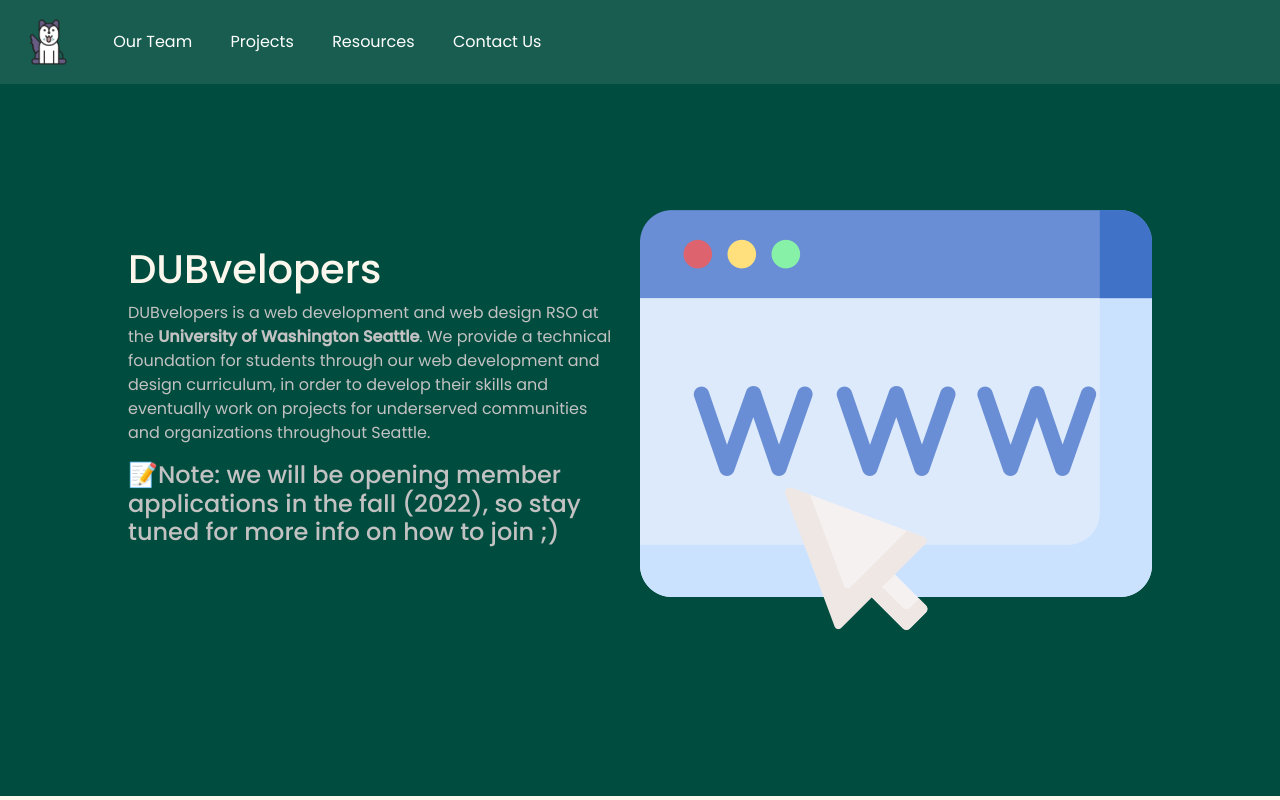
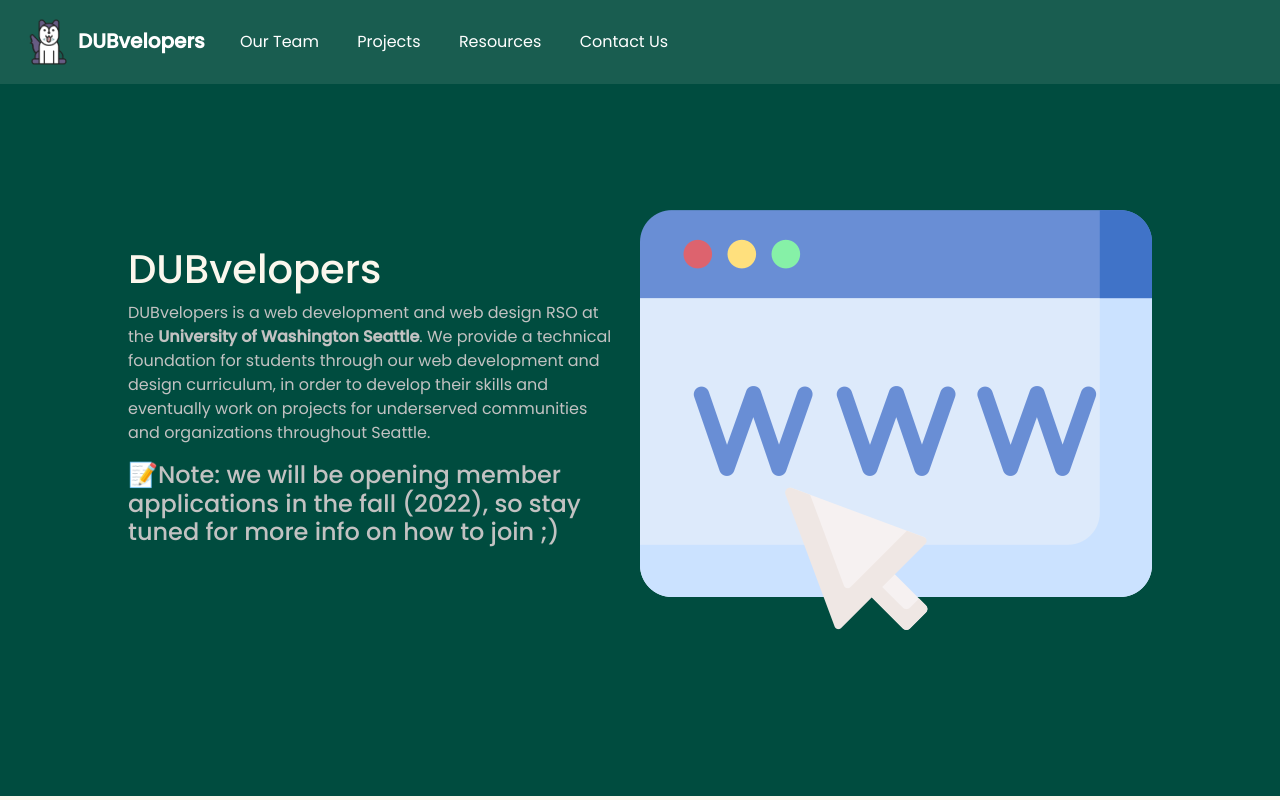
Before and after one commit to DUBvelopers/dubvelopers-site, a React (Create React App) app: page / in a window 1280 px wide. Shown: the top 800 px of the page. Built offline with nearby package versions, Linux system fonts and the light colour scheme.

Commit message:
remove discord link, add name to brand

```diff
--- a/src/App.css
+++ b/src/App.css
@@ -1,6 +1,11 @@
 .navBar {
   background-color: #195D50;
   padding: 20px;
+}
+
+.navbar-brand {
+  color: white !important;
+  font-weight: bold;
 }
 
 .link {
--- a/src/App.js
+++ b/src/App.js
@@ -20,7 +20,7 @@
   return (
     <Router>
       <Navbar className="navBar" collapseOnSelect expand="sm">
-        <Navbar.Brand href="/"><img src={require("./dubvelopers-logo.png")} alt="Logo"/></Navbar.Brand>
+        <Navbar.Brand href="/"><img src={require("./dubvelopers-logo.png")} alt="Logo"/>DUBvelopers</Navbar.Brand>
         <Navbar.Toggle aria-controls="responsive-navbar-nav" />
         <Navbar.Collapse id="responsive-navbar-nav">
           <Nav>
--- a/src/pages/Footer/Footer.js
+++ b/src/pages/Footer/Footer.js
@@ -8,7 +8,6 @@
             <p>Connect with us <span style={{color: "red"}}>&#10084;</span></p>
             <div className="socials">
                 <a href="https://github.com/DUBvelopers-UW" target="_blank" rel="noreferrer" ><FaGithub/></a>
-                <a href="https://discord.gg/FNgd38xhtf" target="_blank" rel="noreferrer" ><FaDiscord/></a>
                 <a href="https://www.instagram.com/dubvelopers_uw/" target="_blank" rel="noreferrer" ><FaInstagram/></a>
             </div>
             <br/>
```
Also changed, not shown: 1 other file (tests, documents, lock files or other folders).
